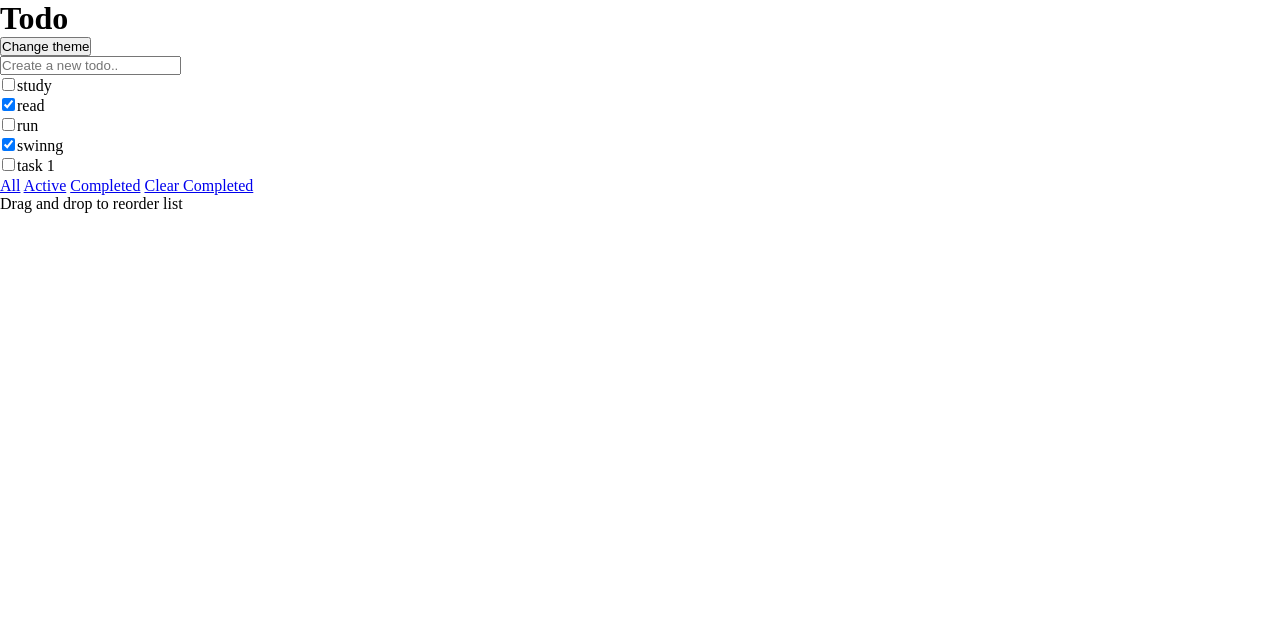
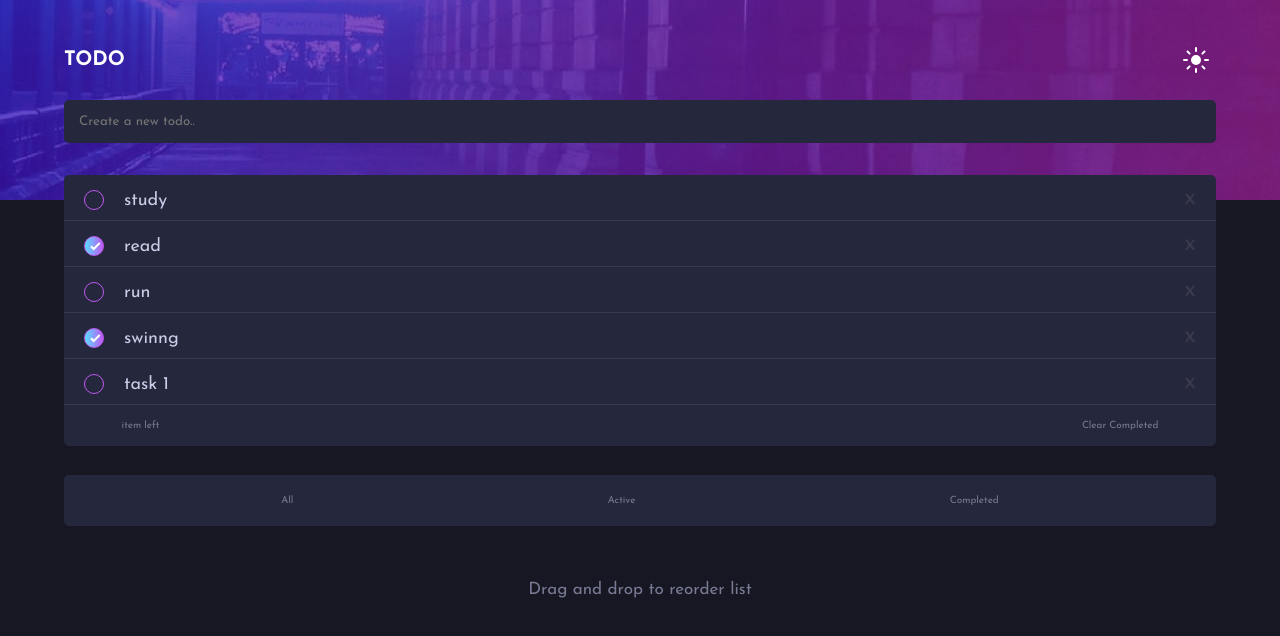
Before and after one commit to Joel-Hendrix1021/Todo-app-Frontend-Mentor, a plain HTML site: page index.html in a window 1280 px wide. Drawn offline with Linux system fonts and the light colour scheme.

Commit message:
modo dark

```diff
--- a/app.js
+++ b/app.js
@@ -1,7 +1,34 @@
 const $form = document.querySelector(".form");
-const $tb = document.getElementById("tbody");
 const $table = document.querySelector(".table");
+const $main = document.querySelector('.main')
 const $actionFilter = document.getElementById('action__filter')
+const btn_theme = document.querySelector('.btn_theme')
+
+const darkTheme = {
+"--img--header": "url(./images/bg-mobile-dark.jpg)",
+"--icon--theme": "url(./images/icon-sun.svg)",
+"--bg--main":"hsl(235, 24%, 19%",
+"--input-bg":" hsl(235, 24%, 19%)",
+"--text-table-color":"hsl(234, 39%, 85%)",
+"--text-filter-color":"hsl(234, 11%, 52%)",
+"--bg-body":" hsl(235, 21%, 11%)",
+"--color-border-botton":"hsl(237, 14%, 26%)",
+"--color-deleted":"hsl(233, 14%, 35%)",
+}
+
+const lightTheme = {
+"--img--header": "url(./images/bg-mobile-light.jpg)",
+"--icon--theme": "url(./images/icon-moon.svg)",
+"--bg--main":"hsl(0, 0%, 98%)",
+"--input-bg":"hsl(0, 0%, 98%)",
+"--text-table-color":"hsl(235, 1%, 35%)",
+"--text-filter-color":"hsl(236, 9%, 61%)",
+"--bg-body":" hsl(236, 33%, 92%)",
+"--color-border-botton":"hsl(233, 11%, 84%)",
+"--color-deleted":"hsl(233, 11%, 84%)",
+}
+
+
 
 window.addEventListener("DOMContentLoaded", () => {
   renderTable(tasks);
@@ -36,32 +63,36 @@ let $frgmt = document.createDocumentFragment();
 
 const renderTable = (n) => {
   console.log(n)
-  $tb.innerHTML = "";
+  $table.innerHTML = "";
   n.forEach((item) => {
-    $tb.innerHTML += `
-     <tr >
-        <th data-id=${item.id}>
-        <input type="checkbox"  name="checked" ${
-        item.done ? "checked" : "" }>
-        <td >${item.task}</td>
-        </th>
-      </tr>
+    $table.innerHTML += `
+ <div  class="rows">
+  <div data-id=${item.id}>
+    <input type="checkbox" class="input__check"  name="checked" ${
+      item.done ? "checked" : "" }>
+    <p class="title__task">${item.task}</p>
+  </div>
+     <span class="deleted">x</span>
+  </div>
+
         `;
   });
-  $table.appendChild($tb);
+ // $main.insertAdjacentElement('afterbegin', $table);
 
 };
 ///event the table body
-$tb.addEventListener("click", (e) => {
+$table.addEventListener("click", (e) => {
+
   if (e.target.name === "checked") {
     //console.log(e.target.checked)
     taskId = e.target.parentNode.dataset.id;
+    console.log(taskId)
     const newArray = tasks.map((task) =>
       task.id == taskId ? { ...task, done: !task.done } : task
     );
     tasks = newArray;
   }
-
+  console.log(tasks)
 });
 
 //event filter
@@ -88,3 +119,17 @@ const filterTasks=(n, typeFilter, clear)=>{
       renderTable(tasks)
     }
 }
+
+let switchTheme = false
+btn_theme.addEventListener('click', (e)=>{
+    switchTheme = !switchTheme;
+    switchTheme? changeTheme(lightTheme): changeTheme(darkTheme)
+})
+
+const changeTheme=(theme)=>{
+  for (const key in theme) {
+        console.log(theme[key])
+        document.documentElement.style.setProperty(key, theme[key])
+    }
+
+}
--- a/index.html
+++ b/index.html
@@ -7,6 +7,10 @@
   <!-- displays site properly based on user's device -->
   <link rel="stylesheet" href="./styles.css">
   <link rel="icon" type="image/png" sizes="32x32" href="./images/favicon-32x32.png">
+  <!-- =============tipografia========== -->
+  <link rel="preconnect" href="https://fonts.googleapis.com">
+  <link rel="preconnect" href="https://fonts.gstatic.com" crossorigin>
+  <link href="https://fonts.googleapis.com/css2?family=Josefin+Sans:wght@400;700&display=swap" rel="stylesheet">
 
   <title>Frontend Mentor | Todo app</title>
 
@@ -17,31 +21,30 @@
 <body>
   <header class="header">
     <div classs="header__main">
-      <h1 class="header__title">Todo</h1>
-      <button>Change theme</button>
+      <h1 >TODO</h1>
+      <button class="btn_theme"></button>
     </div>
     <form class="form">
       <input type="text" name="task" placeholder="Create a new todo..">
     </form>
   </header>
-  <section >
-    <table class="table">
-      <tbody id="tbody">
-        <tr >
-          <th ><input type="checkbox" checked="true" name="checked" ></th>
+  <main class="main">
+    <div class="table">
 
-        </tr>
-      </tbody>
-    </table>
+      </div>
+    </div>
     <div id="action__filter">
-      <a id="all" href="#">All</a>
-      <a id="active" href="#">Active</a>
-      <a id="completed" href="#">Completed</a>
+      <span>item left</span>
+      <div>
+        <a id="all" href="#">All</a>
+        <a id="active" href="#">Active</a>
+        <a id="completed" href="#">Completed</a>
+      </div>
       <a id="clear_completed" href="#">Clear Completed</a>
     </div>
-  </section>
+  </main>
 
-  <footer>Drag and drop to reorder list</footer>
+  <footer class="footer">Drag and drop to reorder list</footer>
 
   <script src="app.js"></script>
 </body>
--- a/styles.css
+++ b/styles.css
@@ -1,17 +1,222 @@
+:root {
+  --img--header: url(./images/bg-mobile-dark.jpg);
+  --icon--theme: url(./images/icon-sun.svg);
+  --bg--main:hsl(235, 24%, 19%);
+  --input-bg: hsl(235, 24%, 19%);
+  --border-radio:hsl(280, 87%, 65%);
+  --text-table-color:hsl(234, 39%, 85%);
+  --text-filter-color:hsl(234, 11%, 52%);
+  --check-bg:linear-gradient(to right, hsl(192, 100%, 67%) 0%, hsl(280, 87%, 65%) 100%);
+  --bg-body: hsl(235, 21%, 11%);
+  --color-border-botton:hsl(237, 14%, 26%);
+  --color-deleted:hsl(233, 14%, 35%);
+}
+
 * {
   -webkit-box-sizing: border-box;
           box-sizing: border-box;
   margin: 0;
   padding: 0;
+  font-family: 'Josefin Sans', sans-serif;
+}
+
+body {
+  background: var(--bg-body);
+  -webkit-transition: all ease .5s;
+  transition: all ease .5s;
+}
+
+a {
+  color: var(--text-filter-color);
+  text-decoration: none;
+}
+
+html {
+  font-size: 62.5%;
 }
 
 .header {
+  background-image: var(--img--header);
+  background-repeat: no-repeat;
+  background-position: center;
+  text-align: center;
+  height: 200px;
+  -webkit-transition: all ease .5s;
+  transition: all ease .5s;
+}
+
+@media (min-width: 400px) {
+  .header {
+    background-image: url(./images/bg-desktop-dark.jpg);
+  }
+}
+
+.header div {
+  padding-top: 40px;
   display: -webkit-box;
   display: -ms-flexbox;
   display: flex;
-  -webkit-box-orient: vertical;
-  -webkit-box-direction: normal;
-      -ms-flex-direction: column;
-          flex-direction: column;
+  -webkit-box-align: center;
+      -ms-flex-align: center;
+          align-items: center;
+  width: 90%;
+  margin: auto;
+  -webkit-box-pack: justify;
+      -ms-flex-pack: justify;
+          justify-content: space-between;
+}
+
+.header div h1 {
+  color: white;
+  font-family: 'Josefin Sans', sans-serif;
+}
+
+.header div button {
+  background: none;
+  background-image: var(--icon--theme);
+  background-repeat: no-repeat;
+  background-position: center;
+  outline: none;
+  height: 40px;
+  width: 40px;
+  border: none;
+  -webkit-transition: ease .5s;
+  transition: ease .5s;
+}
+
+.form {
+  width: 90%;
+  margin: auto;
+  padding: 20px 0;
+}
+
+.form input {
+  width: 100%;
+  background: var(--input-bg);
+  padding: 15px 15px;
+  border: none;
+  border-radius: 5px;
+  outline: none;
+  color: var(--text-table-color);
+  -webkit-transition: all ease .5s;
+  transition: all ease .5s;
+}
+
+.main {
+  background: var(--bg--main);
+  width: 90%;
+  margin: auto;
+  top: -25px;
+  border-radius: 5px;
+  position: relative;
+  color: var(--text-table-color);
+  left: 0;
+  right: 0;
+  -webkit-transition: all ease .5s;
+  transition: all ease .5s;
+}
+
+.main .table {
+  width: 100%;
+  top: 10px;
+}
+
+.main .table .rows {
+  display: -webkit-box;
+  display: -ms-flexbox;
+  display: flex;
+  -webkit-box-align: end;
+      -ms-flex-align: end;
+          align-items: flex-end;
+  -webkit-box-pack: justify;
+      -ms-flex-pack: justify;
+          justify-content: space-between;
+  padding: 10px 20px;
+  width: 100%;
+  margin: auto;
+  border-bottom: 1px var(--color-border-botton) solid;
+}
+
+.main .table .rows div {
+  display: -webkit-box;
+  display: -ms-flexbox;
+  display: flex;
+  -webkit-box-align: end;
+      -ms-flex-align: end;
+          align-items: flex-end;
+}
+
+.main .table .rows div p {
+  margin-left: 20px;
+  font-size: 18px;
+}
+
+.main .table .rows .deleted {
+  color: var(--color-border-botton);
+  display: inline-block;
+  font-size: 2.5rem;
+}
+
+.main .table .rows input {
+  -webkit-appearance: none;
+     -moz-appearance: none;
+          appearance: none;
+  height: 20px;
+  width: 20px;
+  border-radius: 50px;
+  position: relative;
+  border: 1px solid var(--border-radio);
+}
+
+.main .table .rows input:checked {
+  background: var(--check-bg);
+}
+
+.main .table .rows input:checked:after {
+  content: '';
+  position: absolute;
+  width: 100%;
+  height: 100%;
+  margin-left: 1px;
+  background-image: url(./images/icon-check.svg);
+  background-repeat: no-repeat;
+  background-position: center;
+}
+
+#action__filter {
+  display: -webkit-box;
+  display: -ms-flexbox;
+  display: flex;
+  width: 90%;
+  margin: auto;
+  -webkit-box-pack: justify;
+      -ms-flex-pack: justify;
+          justify-content: space-between;
+  padding: 15px 0px;
+  color: var(--text-filter-color);
+}
+
+#action__filter div {
+  background: var(--bg--main);
+  position: absolute;
+  display: -webkit-box;
+  display: -ms-flexbox;
+  display: flex;
+  -ms-flex-pack: distribute;
+      justify-content: space-around;
+  bottom: -80px;
+  left: 0;
+  right: 0;
+  margin: auto;
+  padding: 20px 60px;
+  border-radius: 5px;
+}
+
+.footer {
+  color: var(--text-filter-color);
+  margin-top: 80px;
+  padding: 30px 0px;
+  text-align: center;
+  font-size: 17px;
 }
 /*# sourceMappingURL=styles.css.map */
```
Also changed, not shown: 1 other file.
